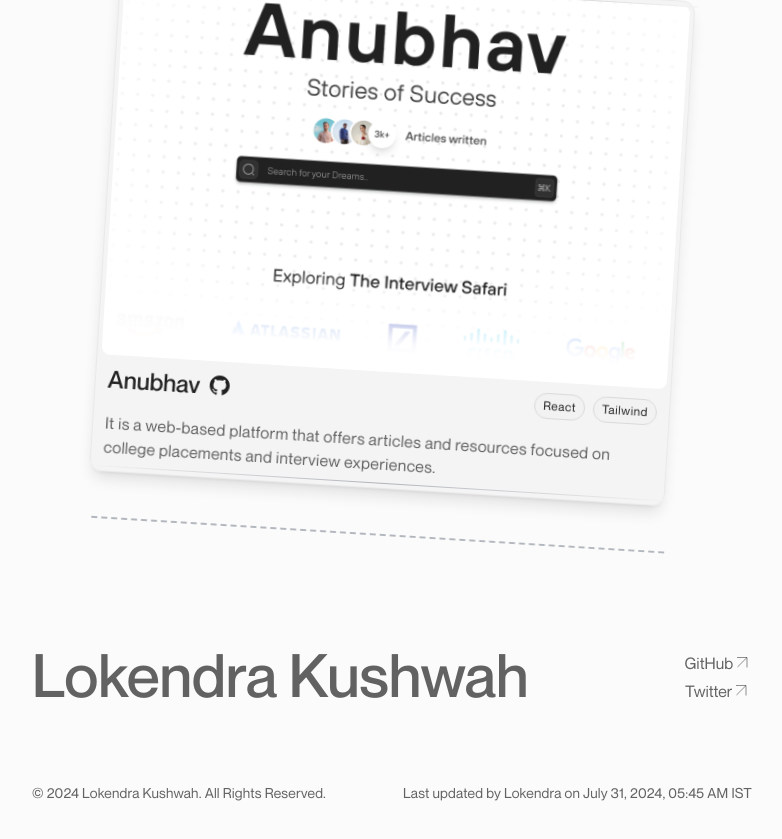
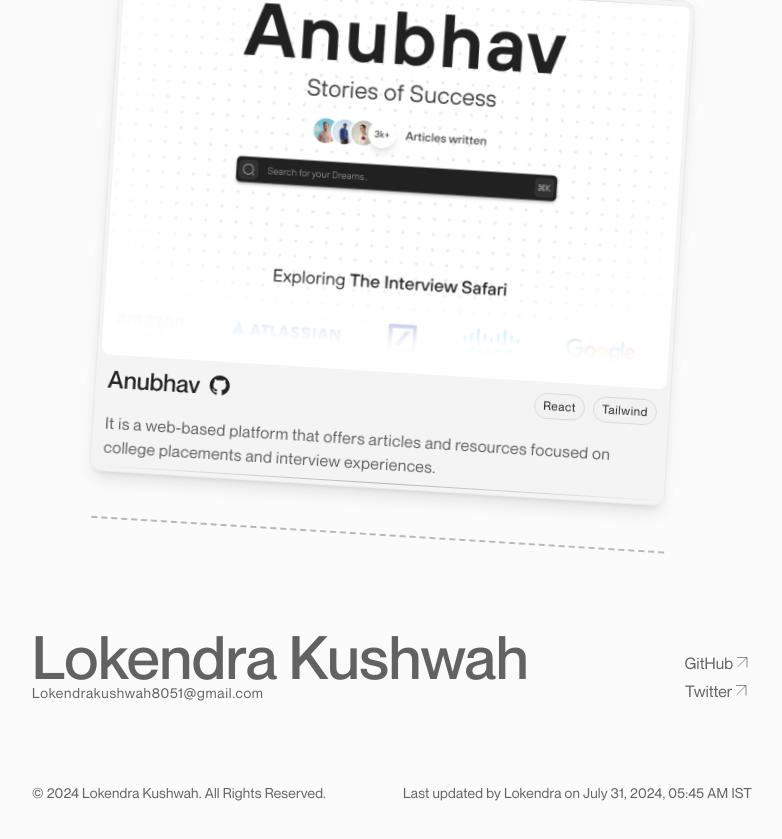
Before and after one commit to Lokendrakushwah12/PortfolioV1, a React (Vite) app: page / in a window 1280 px wide. Shown: the part 1727-2566 px from the top of the page, without its empty margins (248-1030 px from the left). Built offline with nearby package versions, Linux system fonts and the light colour scheme.

Commit message:
link updated

```diff
--- a/src/components/Card.jsx
+++ b/src/components/Card.jsx
@@ -25,7 +25,7 @@ const Card = ({ title, description, tags, url, github }) => {
           <div className="flex w-full items-center justify-between">
             <div className="flex items-center justify-between gap-2 text-2xl font-[500]">
               {title}{" "}
-              <Link to={github}>
+              <Link to={github} target="_blank">
                 <svg
                   className="hover:opacity-90"
                   width="24"
--- a/src/components/Footer.jsx
+++ b/src/components/Footer.jsx
@@ -1,16 +1,25 @@
 import React, { useState } from "react";
 import BlurFadeText from "./BlurFadeText";
 import BlurFade from "./BlurFade";
+import { Link } from "react-router-dom";
 
 const Footer = () => {
   return (
     <div className="flex flex-col">
       <div className="flex items-center justify-between py-4 pt-24 xm:px-2">
-        <h1 className="text-3xl font-[500] leading-5 text-[#212121]/70 md:text-6xl md:leading-5 dark:text-[#fbfbfb]/50">
+        <div className="flex flex-col gap-4">
+          <h1 className="text-3xl font-[500] leading-5 text-[#212121]/70 dark:text-[#fbfbfb]/50 md:text-6xl md:leading-5">
             <BlurFadeText delay={0.2} text="Lokendra Kushwah" />
           </h1>
+          <Link to="mailto:Lokendrakushwah8051@gmail.com" target="_blank">
+            <h1 className="text-sm font-[400] leading-5 tracking-[0.75px] text-[#212121]/70 dark:text-[#fbfbfb]/40">
+              <BlurFadeText delay={0.25} text="Lokendrakushwah8051@gmail.com" />
+            </h1>
+          </Link>
+        </div>
         <div className="flex flex-col gap-2 p-1 transition-all">
           <BlurFade delay={0.3}>
+            <Link to="https://github.com/lokendrakushwah12" target="_blank">
               <div className="flex h-5 items-center justify-center gap-1 border-b border-[#fbfbfb] hover:cursor-pointer hover:border-[#212121]/30 dark:border-[#101010] dark:hover:border-[#fbfbfb]/50">
                 <h4 className="text-base font-[400] text-[#212121]/70 dark:text-[#fbfbfb]/50">
                   GitHub
@@ -29,9 +38,11 @@ const Footer = () => {
                   />
                 </svg>
               </div>
+            </Link>
           </BlurFade>
 
           <BlurFade delay={0.35}>
+            <Link to="https://twitter.com/lokendratwt" target="_blank">
               <div className="flex h-5 items-center justify-center gap-1 border-b border-[#fbfbfb] hover:cursor-pointer hover:border-[#212121]/30 dark:border-[#101010] dark:hover:border-[#fbfbfb]/50">
                 <h4 className="text-base font-[400] text-[#212121]/70 dark:text-[#fbfbfb]/50">
                   Twitter
@@ -50,6 +61,7 @@ const Footer = () => {
                   />
                 </svg>
               </div>
+            </Link>
           </BlurFade>
         </div>
       </div>
--- a/src/components/Info.jsx
+++ b/src/components/Info.jsx
@@ -1,10 +1,11 @@
 import React from "react";
 import Loader from "./Loader";
 import BlurFade from "./BlurFade";
+import { Link } from "react-router-dom";
 
 const Info = () => {
   return (
-    <div className="flex flex-col items-start justify-start gap-4 xm:px-4 dark:text-[#f2f2f2]/80">
+    <div className="flex flex-col items-start justify-start gap-4 dark:text-[#f2f2f2]/80 xm:px-4">
       <BlurFade charachterDelay={0.1}>
         <h1 className="text-[1.75rem] leading-[2.25rem] xm:text-[1.5rem] xm:leading-[1.95rem] md:text-[2.5rem] md:leading-[3rem]">
           <span className="rounded-sm bg-[hsl(115,85%,85%)] px-1 font-[400] text-[hsl(115,99%,35%)] dark:bg-[hsla(114,84%,85%,0.1)]">
@@ -24,6 +25,10 @@ const Info = () => {
       </BlurFade>
       <div className="flex gap-4 p-1 transition-all">
         <BlurFade delay={0.2}>
+          <Link
+            to="https://drive.google.com/file/d/1cpwikVxs_HJWFbCnSRsx6SbS6XKEzu0g/view?usp=drive_link"
+            target="_blank"
+          >
             <div className="flex h-5 items-center justify-center gap-1 border-b border-[#fbfbfb] hover:cursor-pointer hover:border-[#212121]/30 dark:border-[#101010] dark:hover:border-[#fbfbfb]/50">
               <h4 className="text-base font-[400] text-[#212121]/70 dark:text-[#fbfbfb]/50">
                 Resume
@@ -42,8 +47,10 @@ const Info = () => {
                 />
               </svg>
             </div>
+          </Link>
         </BlurFade>
         <BlurFade delay={0.3}>
+          <Link to="https://medium.com/@lokendrakushwah" target="_blank">
             <div className="flex h-5 items-center justify-center gap-1 border-b border-[#fbfbfb] hover:cursor-pointer hover:border-[#212121]/30 dark:border-[#101010] dark:hover:border-[#fbfbfb]/50">
               <h4 className="text-base font-[400] text-[#212121]/70 dark:text-[#fbfbfb]/50">
                 Medium
@@ -62,6 +69,7 @@ const Info = () => {
                 />
               </svg>
             </div>
+          </Link>
         </BlurFade>
       </div>
     </div>
```
Lines whose indentation alone changed are shown as unchanged.
